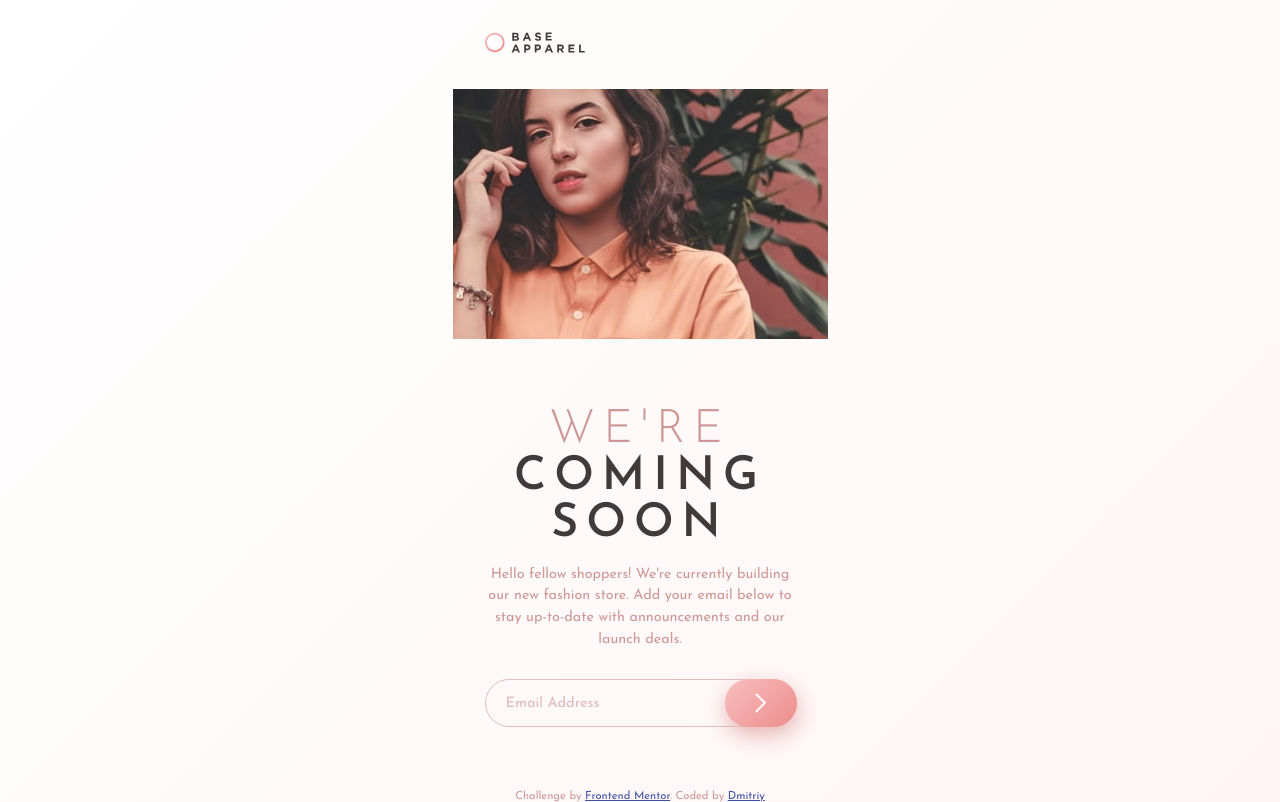
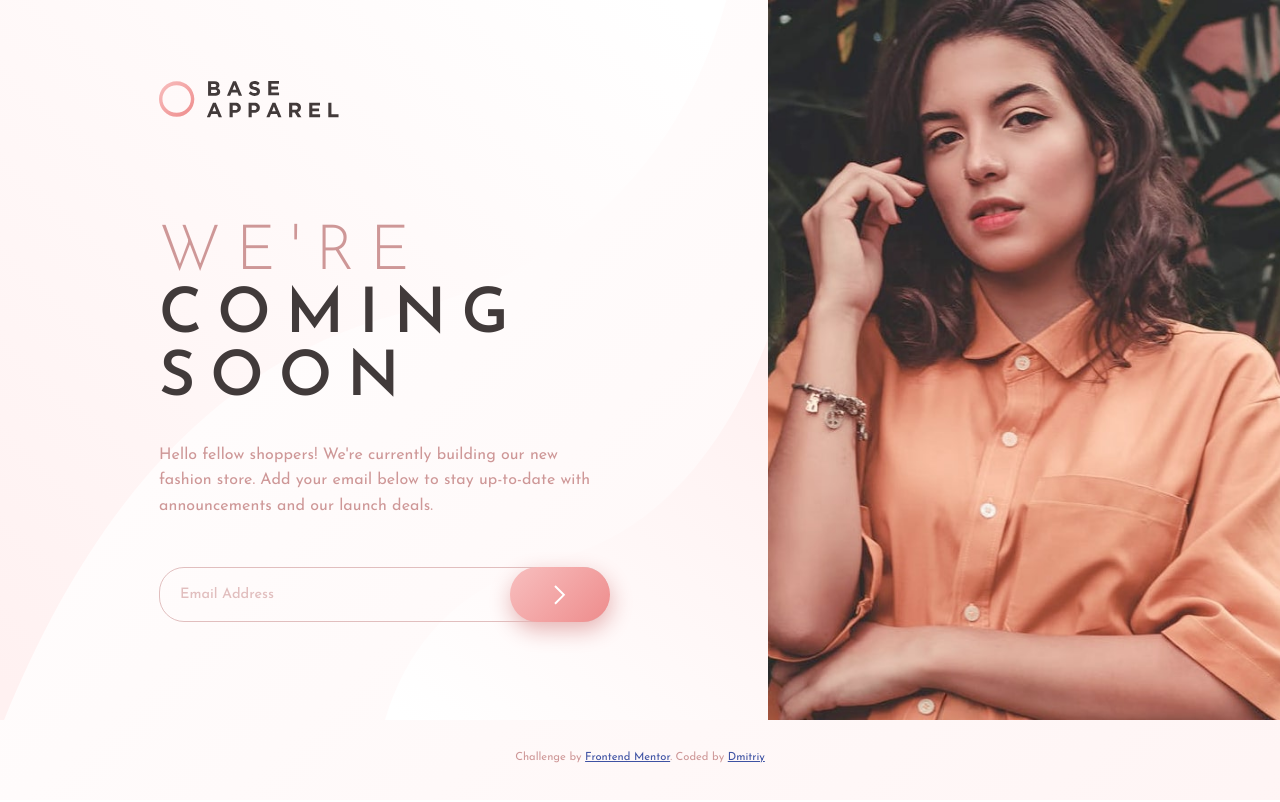
Before and after one commit to Dmitriy24S/apparel-coming-soon-page, a plain HTML site: page index.html in a window 1280 px wide. Drawn offline with Linux system fonts and the light colour scheme.

Commit message:
desktop style, input validation js & style

```diff
--- a/index.html
+++ b/index.html
@@ -14,15 +14,20 @@
   </head>
   <body>
     <div class="card">
+      <div class="left">
+        <div class="card__body">
           <header>
             <div class="logo">
-          <img src="images/logo.svg" alt="" srcset="" />
+              <img src="images/logo.svg" alt="logo" />
             </div>
           </header>
-      <div class="img">
-        <img src="images/hero-mobile.jpg" alt="" srcset="" />
+          <div class="img-mobile__container">
+            <img
+              src="images/hero-mobile.jpg"
+              class="img-mobile"
+              alt="img-mobile"
+            />
           </div>
-      <div class="card__body">
           <div class="title">
             <h2>We're <span>coming soon</span></h2>
           </div>
@@ -33,8 +38,7 @@
               and our launch deals.
             </p>
           </div>
-        <div class="form">
-          <form action="" onsubmit="return false">
+          <form class="form">
             <input
               type="email"
               id="email"
@@ -43,10 +47,24 @@
               required="required"
             />
             <button type="submit" value="Submit">
-              <img src="images/icon-arrow.svg" alt="" srcset="" class="btn" />
+              <img
+                src="images/icon-arrow.svg"
+                alt="arrow-icon"
+                srcset=""
+                class="btn"
+              />
             </button>
+            <img
+              class="error-img"
+              src="images/icon-error.svg"
+              alt="error-icon"
+            />
+            <small class="error-text">Please provide a valid email</small>
           </form>
         </div>
+      </div>
+      <div class="right">
+        <div class="img-desktop"></div>
       </div>
     </div>
     <footer>
@@ -57,5 +75,6 @@
         >. Coded by <a href="#">Dmitriy</a>
       </p>
     </footer>
+    <script src="script.js"></script>
   </body>
 </html>
--- /dev/null
+++ b/script.js
@@ -0,0 +1,19 @@
+const form = document.querySelector(".form");
+const emailInput = document.querySelector("#email");
+
+form.addEventListener("submit", (e) => {
+  e.preventDefault();
+  const emailValue = emailInput.value;
+  // check if it is a valid email
+  if (!validateEmail(emailValue)) {
+    form.classList.add("error");
+  } else {
+    form.classList.remove("error");
+  }
+});
+
+function validateEmail(email) {
+  var re =
+    /^(([^<>()\[\]\\.,;:\s@"]+(\.[^<>()\[\]\\.,;:\s@"]+)*)|(".+"))@((\[[0-9]{1,3}\.[0-9]{1,3}\.[0-9]{1,3}\.[0-9]{1,3}\])|(([a-zA-Z\-0-9]+\.)+[a-zA-Z]{2,}))$/;
+  return re.test(String(email).toLowerCase());
+}
--- a/style.css
+++ b/style.css
@@ -10,24 +10,23 @@ html {
   scroll-behavior: smooth;
 }
 body {
+  font-family: "Josefin Sans";
+  color: hsl(0, 36%, 70%);
+  text-align: center;
   min-width: 375px;
+  min-height: 100vh;
   display: flex;
   flex-direction: column;
   align-items: center;
-  min-height: 100vh;
-  text-align: center;
   background-image: linear-gradient(
     135deg,
     hsl(0, 0%, 100%),
     hsl(0, 100%, 98%)
   );
-  font-family: "Josefin Sans";
-  color: hsl(0, 36%, 70%);
 }
 /* header */
 header {
   align-self: flex-start;
-  padding: 0 0 2rem 0;
   padding: 2rem 0 2rem 2rem;
 }
 .logo {
@@ -35,6 +34,12 @@ header {
 }
 .logo img {
   width: 100%;
+}
+.img-mobile__container {
+  margin-bottom: 3rem;
+}
+.img-desktop {
+  display: none;
 }
 /* card */
 .card {
@@ -45,18 +50,21 @@ header {
   align-items: center;
 }
 .card__body {
-  padding: 4rem 2rem 2rem 2rem;
+  padding-bottom: 2rem;
 }
 .text {
   line-height: 1.5;
   font-size: 0.9rem;
+  padding: 0 2rem;
+}
+.title {
+  margin-bottom: 1rem;
 }
 .title h2 {
   text-transform: uppercase;
   font-weight: 300;
   font-size: 2.9rem;
   letter-spacing: 8px;
-  margin-bottom: 1rem;
 }
 span {
   color: hsl(0, 6%, 24%);
@@ -65,36 +73,28 @@ span {
 /* input form */
 .form {
   color: hsl(0, 36%, 70%);
-  background-color: transparent;
-  display: flex;
-  align-items: center;
   font-size: 1.1rem;
-  border-radius: 25px;
   margin-top: 1.8rem;
 }
 form {
-  display: inline-flex;
-  align-items: center;
-  justify-content: space-between;
-  align-content: center;
-  flex-wrap: nowrap;
   width: 100%;
   position: relative;
+  display: block;
+}
+::placeholder {
+  font-family: inherit;
+  color: hsl(0, 36%, 70%);
+  opacity: 0.6;
+  font-weight: 500;
 }
 form:focus {
   border: 2px solid hsla(0, 36%, 70%);
 }
-::placeholder {
-  color: hsl(0, 36%, 70%);
-  opacity: 0.6;
-  font-weight: 500;
+form input {
   font-family: inherit;
-}
-form input {
   outline: none;
   width: 100%;
-  height: 3rem;
-  font-family: inherit;
+  height: 55px;
   font-weight: 600;
   font-size: 0.9rem;
   background-color: transparent;
@@ -106,21 +106,46 @@ form input {
 input:focus {
   border: 2px solid hsla(0, 36%, 70%);
 }
+/* form error */
+form.error input {
+  border: 2px solid hsl(0, 93%, 68%);
+}
+form.error .error-img {
+  display: block;
+}
+form.error small {
+  visibility: visible;
+}
+.error-img {
+  position: absolute;
+  top: 14px;
+  right: 110px;
+  display: none;
+}
+.error-text {
+  text-align: left;
+  color: hsl(0, 74%, 79%);
+  padding-left: 20px;
+  margin-top: 12px;
+  display: block;
+  visibility: hidden;
+}
 /* form input button */
 button {
   position: absolute;
   right: -1px;
   border: none;
-  border-radius: 25px;
+  border-radius: 50px;
   cursor: pointer;
-  width: 4.5rem;
-  height: 3rem;
+  width: 100px;
+  height: 55px;
   padding: 1rem;
   background-image: linear-gradient(135deg, hsl(0, 80%, 86%), hsl(0, 74%, 74%));
   box-shadow: 1px 8px 22px hsl(0deg 50% 80%);
   display: flex;
   align-items: center;
   justify-content: center;
+  top: 0;
 }
 button:hover {
   background-image: linear-gradient(
@@ -146,3 +171,62 @@ footer {
 a:hover {
   opacity: 0.7;
 }
+
+/* desktop view */
+
+@media (min-width: 977px) {
+  /* header desktop */
+  header {
+    padding: 5rem 0 0 0rem;
+  }
+  .logo {
+    width: 180px;
+    margin-bottom: 100px;
+  }
+  .img-mobile {
+    display: none;
+  }
+  .left {
+    width: 60%;
+    background-image: url(images/bg-pattern-desktop.svg);
+    background-size: cover;
+    background-position: center center;
+  }
+  .right {
+    width: 40%;
+  }
+  .img-desktop {
+    display: block;
+    background-position: top;
+    background-size: cover;
+    background-image: url(./images/hero-desktop.jpg);
+    height: 100%;
+  }
+  /* card desktop */
+  .card {
+    flex-direction: row;
+    align-items: normal;
+    width: 100%;
+    min-height: 90vh;
+    max-width: none;
+  }
+  .card__body {
+    text-align: left;
+    margin: 0 auto;
+    max-width: 450px;
+  }
+  .title h2 {
+    font-size: 3.9rem;
+    letter-spacing: 15px;
+    margin-bottom: 2rem;
+  }
+  .text {
+    font-size: 1rem;
+    letter-spacing: 0.1px;
+    line-height: 1.6;
+    padding: 0;
+  }
+  .form {
+    margin-top: 3rem;
+  }
+}
```
Lines whose indentation alone changed are shown as unchanged.
